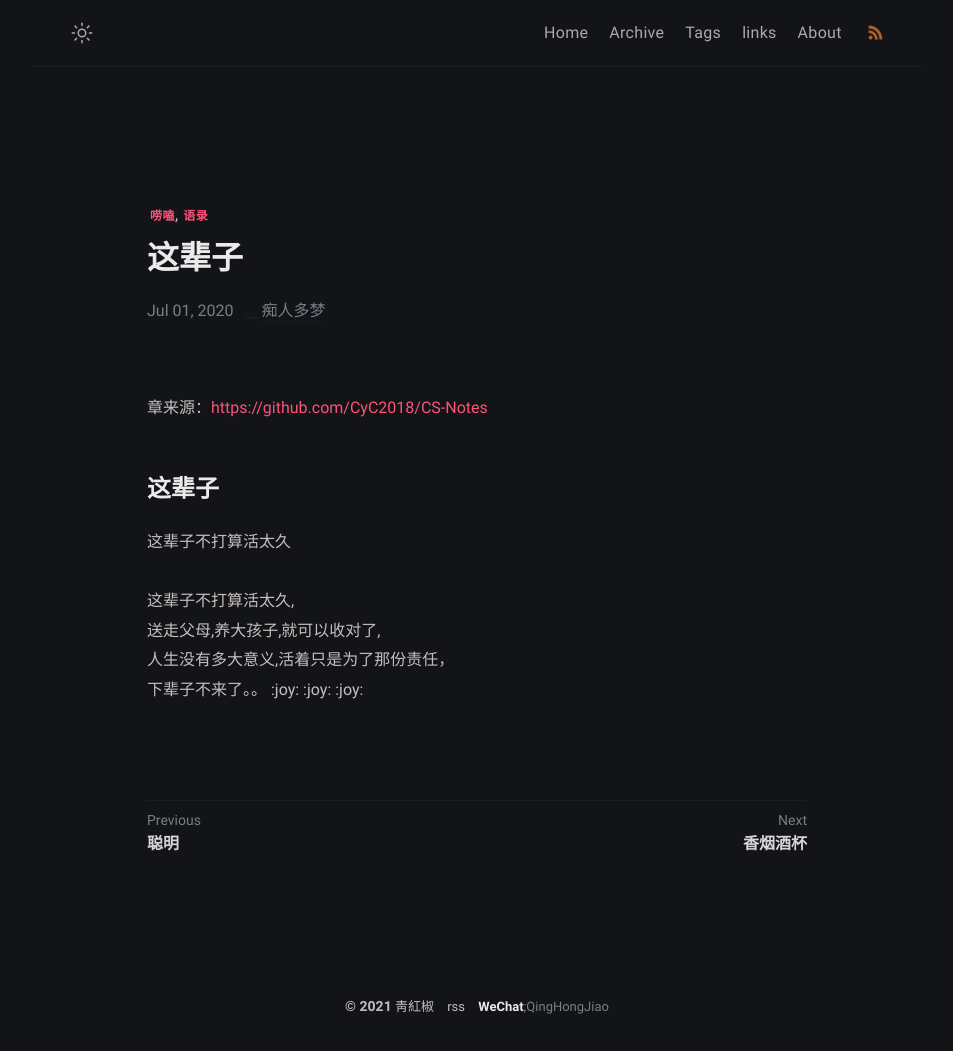
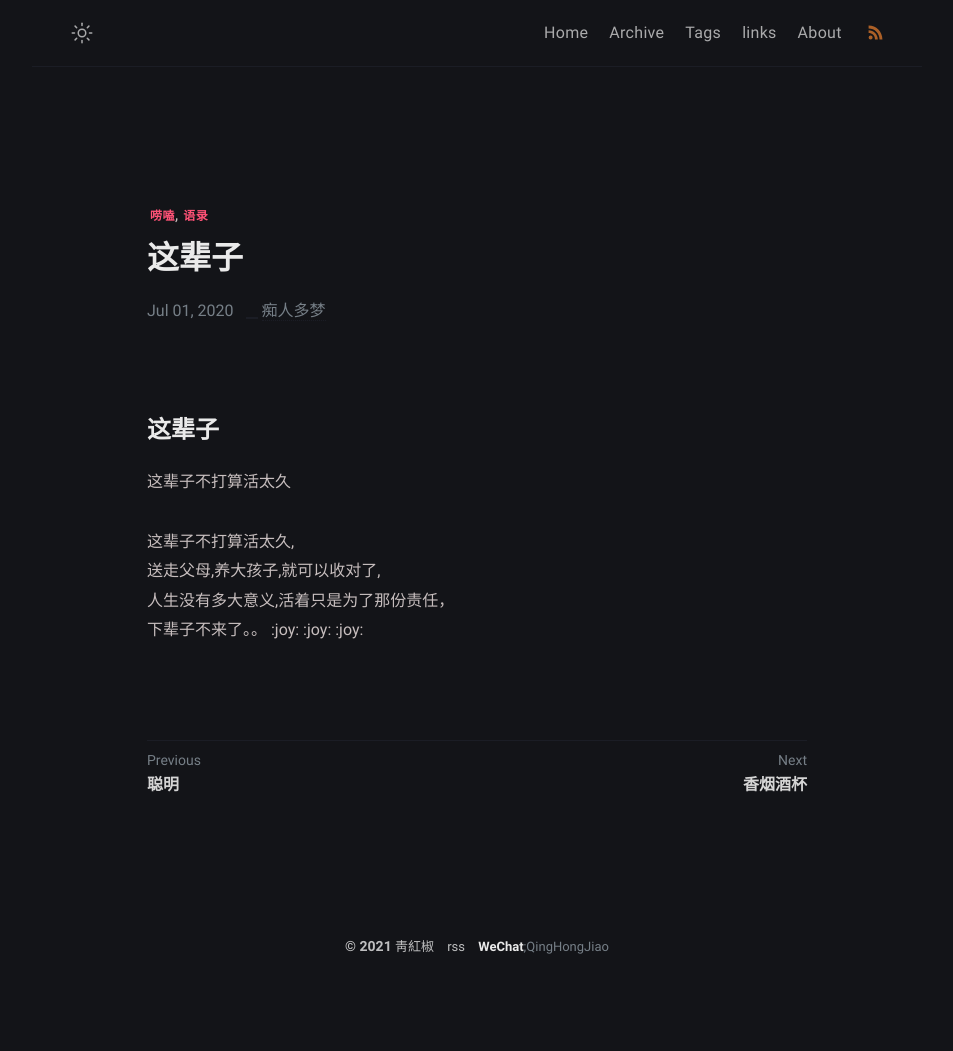
Before and after one commit to YiPianYe/yipianye.github.io, a Jekyll site: the page built from _posts/2020-07-01-zhebeizi.md, in a window 1280 px wide. Shown: the whole page, without its empty margins (163-1116 px from the left). Built offline with Jekyll 4.4.1, drawn with Linux system fonts in a browser that asks for light colours; comment, search, counter and statistics services are not loaded; after the commit the page ends 992 px from its top, so only the background shows below that.

Commit message:
Update 2020-07-01-zhebeizi.md

```diff
--- a/_posts/2020-07-01-zhebeizi.md
+++ b/_posts/2020-07-01-zhebeizi.md
@@ -8,8 +8,6 @@ tags:
 - 语录
 ---
 
-章来源：[https://github.com/CyC2018/CS-Notes](https://github.com/CyC2018/CS-Notes)
-
 # 这辈子
    这辈子不打算活太久
 
```
